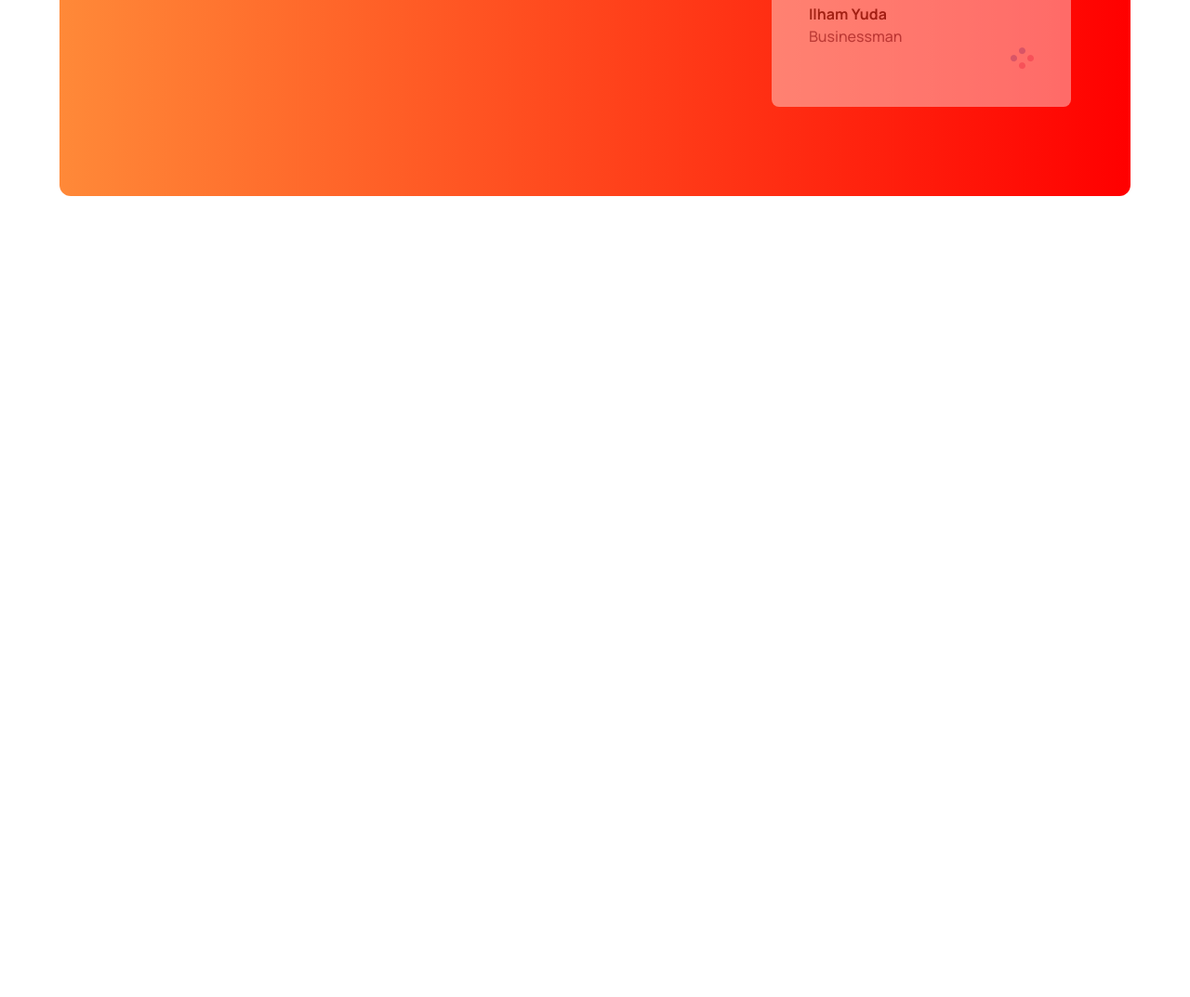
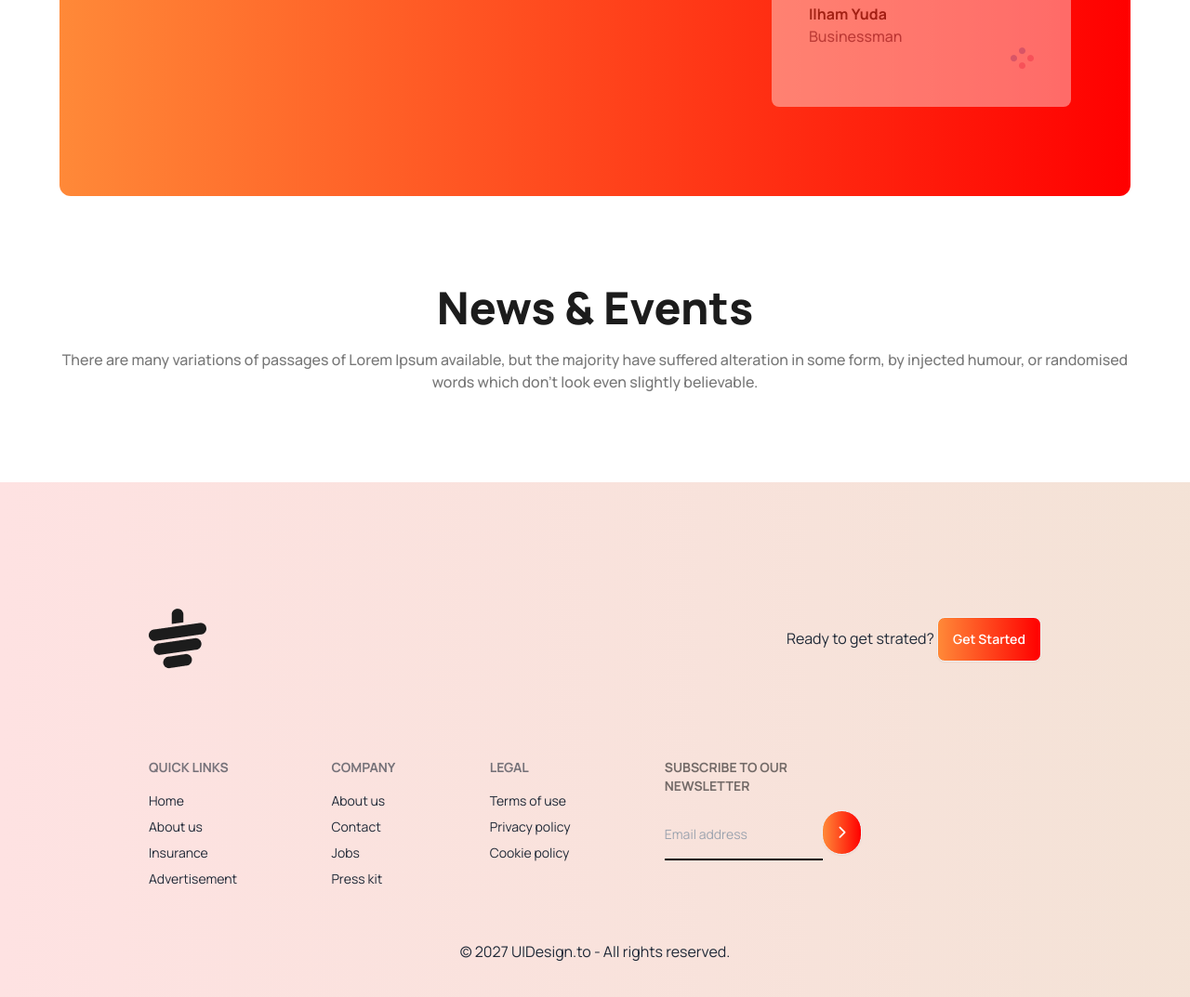
Before and after one commit to aayman01/Tea-House-Daisy, a plain HTML site: page index.html in a window 1280 px wide. Shown: the part 2608-3681 px from the top of the page at 93% size. Before the commit the page ends 2915 px from the top, so only its background shows below. Drawn offline with nearby package versions, Linux system fonts and the light colour scheme.

Commit message:
1 section

```diff
--- a/index.html
+++ b/index.html
@@ -13,6 +13,9 @@
   <link rel="preconnect" href="https://fonts.gstatic.com" crossorigin>
   <link href="https://fonts.googleapis.com/css2?family=Manrope:wght@200;300;400;500;600;700;800&display=swap"
     rel="stylesheet">
+
+  <!-- font asome -->
+  <script src="https://kit.fontawesome.com/7fd1922fc5.js" crossorigin="anonymous"></script>
   <!--Font style -->
   <style>
     .font-manrope {
@@ -37,7 +40,7 @@
     <div class="hero">
       <div class="hero-content flex-col lg:flex-row">
         <div class="flex-1">
-          <h1 class="text-7xl font-extrabold">It's good <br>
+          <h1 class="text-5xl lg:text-7xl font-extrabold">It's good <br>
             tea time at The <br> Tea House</h1>
           <p class="text-lg font-medium text-[#777] py-7">Tea and Botanical Solutions Supplier Give Optimum <br>
             Satisfaction To Your Taste Buds.</p>
@@ -148,7 +151,7 @@
 
     <!-- super client section -->
     <section
-      class="my-24 flex flex-col lg:flex-row gap-12 rounded-xl bg-gradient-to-r from-[#FF8938] to-[#F00] px-16 py-24">
+      class="my-24 flex flex-col lg:flex-row gap-12 rounded-xl bg-gradient-to-r from-[#FF8938] to-[#F00] px-4 lg:px-16 py-24">
       <div class="flex lg:pr-28 items-center">
         <div class="space-y-5">
           <h2 class="text-5xl text-white font-extrabold">Meet Our Super
@@ -203,11 +206,62 @@
     </section>
     <!-- super client section end -->
 
+    <!-- News & Events start -->
+    <section class="my-24 text-center">
+      <h3 class="text-5xl font-extrabold text-[#1C1C1C] mb-5 ">News & Events</h3>
+      <p class="text-base font-medium text-[#777]">There are many variations of passages of Lorem Ipsum available, but the majority have suffered alteration in some form, by injected humour, or randomised words which don't look even slightly believable.</p>
+
+    </section>
+    <!-- News & Events end -->
+
 
 
   </main>
-  <footer>
+  <footer class="px-4 lg:px-40 py-10 bg-base-200  bg-gradient-to-r from-red-100 to-[#FF893826] text-base-content">
+    <div class="flex justify-between items-center my-24">
+      <img src="./images/cup.png" alt="">
+        <p>
+           <span>Ready to get strated?</span>
+          <button class="btn rounded-lg text-white bg-gradient-to-r from-[#FF8938] to-[#F00]">Get Started</button>
+        </p>
 
+    </div>
+    <div class="footer">
+      <nav>
+        <header class="footer-title">Quick Links</header>
+        <a class="link link-hover">Home</a>
+        <a class="link link-hover">About us</a>
+        <a class="link link-hover">Insurance</a>
+        <a class="link link-hover">Advertisement</a>
+      </nav>
+      <nav>
+        <header class="footer-title">Company</header>
+        <a class="link link-hover">About us</a>
+        <a class="link link-hover">Contact</a>
+        <a class="link link-hover">Jobs</a>
+        <a class="link link-hover">Press kit</a>
+      </nav>
+      <nav>
+        <header class="footer-title">Legal</header>
+        <a class="link link-hover">Terms of use</a>
+        <a class="link link-hover">Privacy policy</a>
+        <a class="link link-hover">Cookie policy</a>
+      </nav>
+      <form>
+        <header class="footer-title text-[#1C1C1C]">Subscribe to our <br> newsletter</header>
+        <fieldset class="form-control w-80">
+          <div class="join">
+            <input type="text" placeholder="Email address" class="bg-transparent py-4 border-b-2 border-black outline-none" />
+            <button class="btn rounded-full text-white bg-gradient-to-r from-[#FF8938] to-[#F00]">
+              <i class="fa-solid fa-chevron-right"></i>
+            </button>
+          </div>
+        </fieldset>
+      </form>
+    </div>
+    <aside class="mt-14 text-center">
+      <p>© 2027 UIDesign.to - All rights reserved.</p>
+    </aside>
   </footer>
 
 </body>
```
